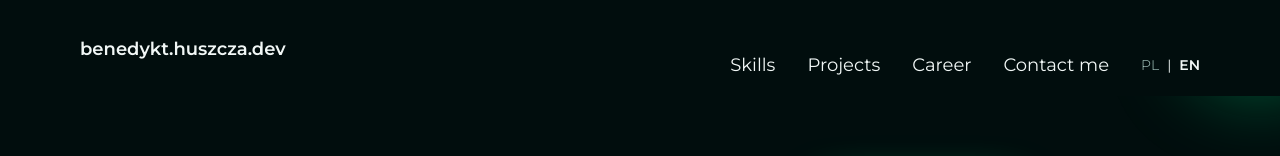
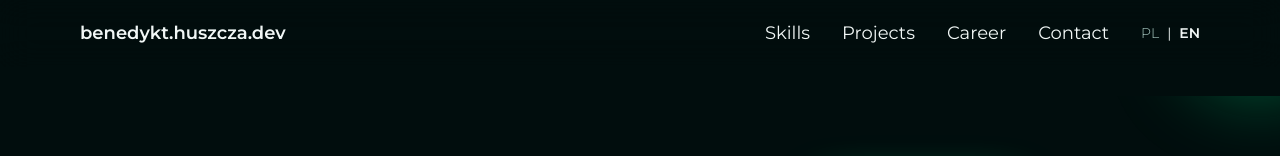
Before and after one commit to benhus8/benedykt-the-dev, a Next.js app in the folder frontend/: page /en in a window 1280 px wide. Shown: the top 156 px of the page. Built offline with nearby package versions, Linux system fonts and the light colour scheme.

Commit message:
add scrolling on navbar

```diff
--- a/frontend/components/NavBar.jsx
+++ b/frontend/components/NavBar.jsx
@@ -4,8 +4,11 @@ import { useState, useEffect } from "react";
 import { useRouter } from "next/navigation";
 import { Sling as Hamburger } from "hamburger-react";
 
-const NavItem = ({ text, targetId, onClick, bold }) => {
+const NavItem = ({ text, targetId, onClick, bold, toTop }) => {
   const handleClick = () => {
+    if (toTop) {
+      window.scrollTo({ top: 0, behavior: "smooth" });
+    }
     const targetElement = document.getElementById(targetId);
     if (targetElement) {
       targetElement.scrollIntoView({ behavior: "smooth", block: "start" });
@@ -17,8 +20,7 @@ const NavItem = ({ text, targetId, onClick, bold }) => {
     <span
       onClick={handleClick}
       className={`
-        cursor-pointer text-lg text-primary-white hover:text-primary-light transition-all duration-300 whitespace-nowrap
-      ${bold ? " font-semibold " : ""}`}
+        cursor-pointer text-lg text-primary-white hover:text-primary-light transition-all duration-300 whitespace-nowrap ${bold ? " font-semibold " : ""}`}
     >
       {text}
     </span>
@@ -88,14 +90,15 @@ export default function NavBar() {
 
   return (
     <header
-      className={`transition-all duration-500 ease-in-out fixed w-full z-20 ${
-        isScrolled ? "bg-opacity-80 backdrop-blur-lg" : "bg-transparent"
-      }`}
+      className={`transition-all duration-500 ease-in-out fixed w-full z-20 bg-opacity-80 backdrop-blur-lg`}
     >
-      <div className="py-5 px-10 md:px-20 flex flex-col lg:flex-row justify-between items-center ">
+      <div
+        id="top"
+        className="py-5 px-10 md:px-20 flex flex-col lg:flex-row lg:justify-between items-center"
+      >
         <div className={`w-full flex flex-row justify-between items-center `}>
-          <div className="z-20 ">
-            <NavItem text={"benedykt.huszcza.dev"} targetId="about-me" bold />
+          <div className="z-20">
+            <NavItem text={"benedykt.huszcza.dev"} toTop bold />
           </div>
 
           <div className="lg:hidden z-20">
@@ -113,32 +116,32 @@ export default function NavBar() {
             isOpen ? "block" : "hidden"
           } lg:flex lg:items-center lg:w-auto w-full`}
         >
-          <ul className="lg:flex lg:space-x-8 space-y-5 lg:space-y-0 flex flex-col lg:flex-row items-center mt-8">
+          <ul className="lg:flex lg:space-x-8 space-y-5 lg:space-y-0 flex flex-col lg:flex-row items-center mt-8 lg:mt-0">
             <li>
               <NavItem
                 text={"Skills"}
-                targetId="stack"
+                targetId="skills"
                 onClick={() => setIsOpen(false)}
               />
             </li>
             <li>
               <NavItem
                 text={"Projects"}
-                targetId="experience"
+                targetId="projects"
                 onClick={() => setIsOpen(false)}
               />
             </li>
             <li>
               <NavItem
                 text={"Career"}
-                targetId="contact-me"
+                targetId="career"
                 onClick={() => setIsOpen(false)}
               />
             </li>
             <li>
               <NavItem
-                text={"Contact me"}
-                targetId="contact-me"
+                text={"Contact"}
+                targetId="contact"
                 onClick={() => setIsOpen(false)}
               />
             </li>
```
